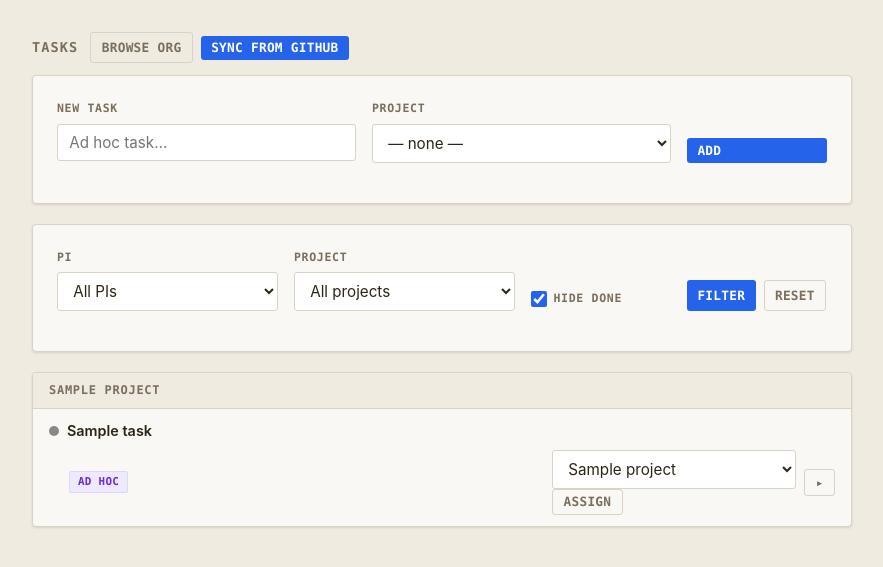
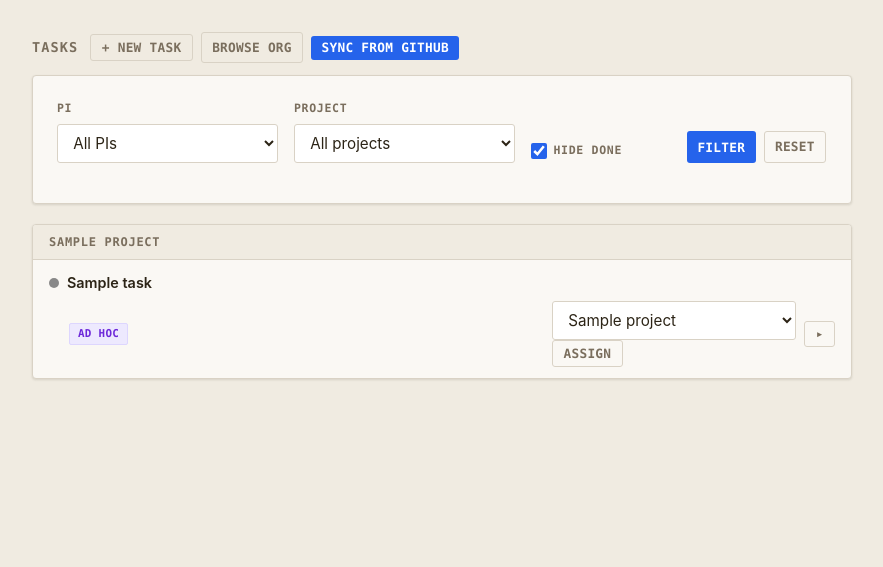
Before and after one commit to hepplerj/punchard, a Flask app: page /tasks in a window 1280 px wide. Shown: the part 52-619 px from the top of the page, without its empty margins (198-1081 px from the left). Run offline with Flask 3, Linux system fonts and the light colour scheme; tables that the repository leaves empty hold one stand-in row (values such as "Sample post").

Commit message:
feat: add tasks via a + New task modal instead of an inline form
Replace the always-visible ad hoc add card with a '+ New task' button in the
header that opens an Alpine-driven modal (autofocus title, Esc / click-outside
/ Cancel to close). Posts to the same /tasks/new route. Adds .modal styles.

Co-Authored-By: Claude Opus 4.8 <noreply@anthropic.com>

```diff
--- a/templates/tasks.html
+++ b/templates/tasks.html
@@ -4,36 +4,46 @@
 
 {% block content %}
 
-<div class="section-header">
+<div class="section-header" x-data="{ addOpen: false }">
   <h2>Tasks</h2>
   <div style="display:flex;gap:.5rem;align-items:center">
     {% if last_sync %}<span class="muted">Last synced {{ last_sync }}</span>{% endif %}
+    <button class="btn btn-ghost btn-sm" title="New task"
+            @click="addOpen = true; $nextTick(() => $refs.title.focus())">+ New task</button>
     <a href="/tasks/browse" class="btn btn-ghost btn-sm">Browse org</a>
     <form action="/tasks/sync" method="post" class="inline-form">
       <button type="submit" class="btn btn-primary btn-sm">Sync from GitHub</button>
     </form>
   </div>
+
+  {# ── New-task modal ── #}
+  <div class="modal-backdrop" x-show="addOpen" x-cloak
+       @click="addOpen = false" @keydown.escape.window="addOpen = false">
+    <div class="modal" @click.stop>
+      <div class="modal-header">
+        <h3>New task</h3>
+        <button type="button" class="btn btn-ghost btn-sm" title="Close" @click="addOpen = false">✕</button>
+      </div>
+      <form action="/tasks/new" method="post">
+        <div class="form-group" style="margin-bottom:.9rem">
+          <label>Title</label>
+          <input type="text" name="title" placeholder="Ad hoc task…" required x-ref="title">
+        </div>
+        <div class="form-group" style="margin-bottom:1.25rem">
+          <label>Project</label>
+          {{ project_select(projects, required=False, include_all=True, blank_label="— none —") }}
+        </div>
+        <div style="display:flex;gap:.5rem;justify-content:flex-end">
+          <button type="button" class="btn btn-ghost btn-sm" @click="addOpen = false">Cancel</button>
+          <button type="submit" class="btn btn-primary btn-sm">Add task</button>
+        </div>
+      </form>
+    </div>
+  </div>
 </div>
 
 {% if error %}<div class="card" style="border-color:#EF4444"><p class="muted">⚠ {{ error }}</p></div>{% endif %}
 {% if synced %}<div class="card"><p class="muted">✓ {{ synced }}</p></div>{% endif %}
-
-{# ── Add ad hoc task ── #}
-<div class="card">
-  <form action="/tasks/new" method="post" class="form-row">
-    <div class="form-group" style="flex:2">
-      <label>New task</label>
-      <input type="text" name="title" placeholder="Ad hoc task…" required>
-    </div>
-    <div class="form-group" style="flex:2">
-      <label>Project</label>
-      {{ project_select(projects, required=False, include_all=True, blank_label="— none —") }}
-    </div>
-    <div class="form-group" style="justify-content:flex-end">
-      <button type="submit" class="btn btn-primary btn-sm">Add</button>
-    </div>
-  </form>
-</div>
 
 {# ── Filters ── #}
 <div class="card">
```
Also changed, not shown: static/style.css (+31 -0 lines).
